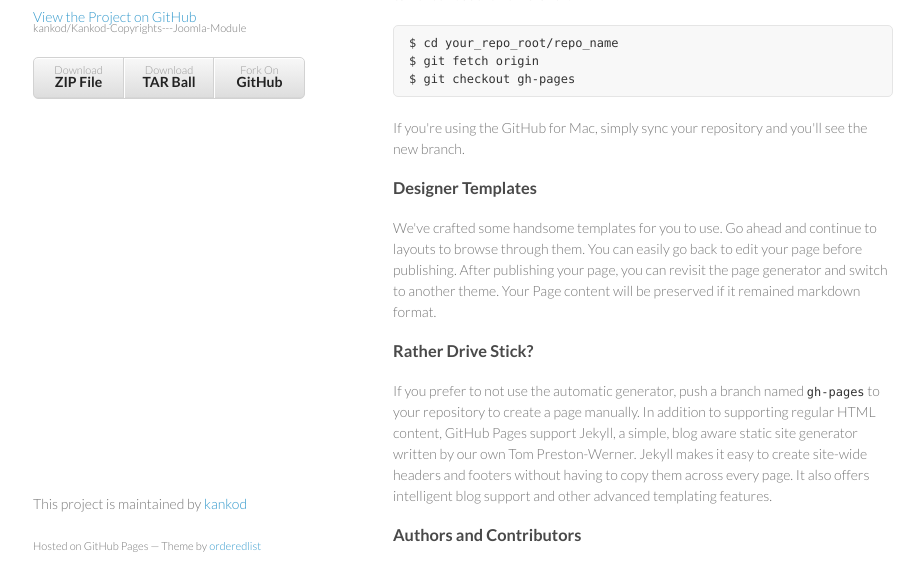
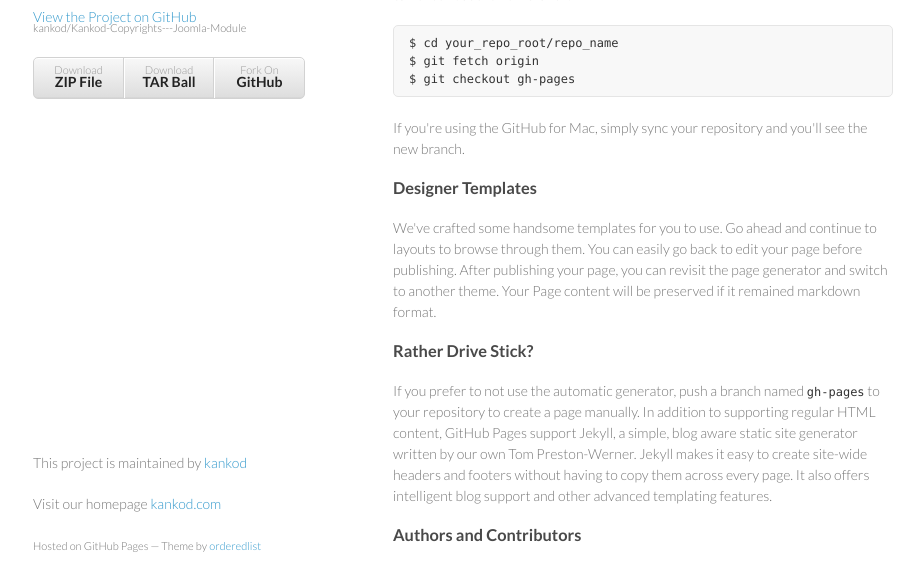
Before and after one commit to kankod/Kankod-Copyrights---Joomla-Module, a plain HTML site: page index.html in a window 1280 px wide. Shown: the part 175-736 px from the top of the page, without its empty margins (177-1101 px from the left). Drawn offline with Linux system fonts and the light colour scheme.

Commit message:
changed wording and added a link to www.kankod.com

```diff
--- a/index.html
+++ b/index.html
@@ -54,7 +54,9 @@ $ git checkout gh-pages
       </section>
       <footer>
         <p>This project is maintained by <a href="https://github.com/kankod">kankod</a></p>
-        <p><small>Hosted on GitHub Pages &mdash; Theme by <a href="https://github.com/orderedlist">orderedlist</a></small></p>
+        <p>Visit our homepage <a href="https://www.kankod.com">kankod.com</a></p>
+
+<p><small>Hosted on GitHub Pages &mdash; Theme by <a href="https://github.com/orderedlist">orderedlist</a></small></p>
       </footer>
     </div>
     <script src="javascripts/scale.fix.js"></script>
```
